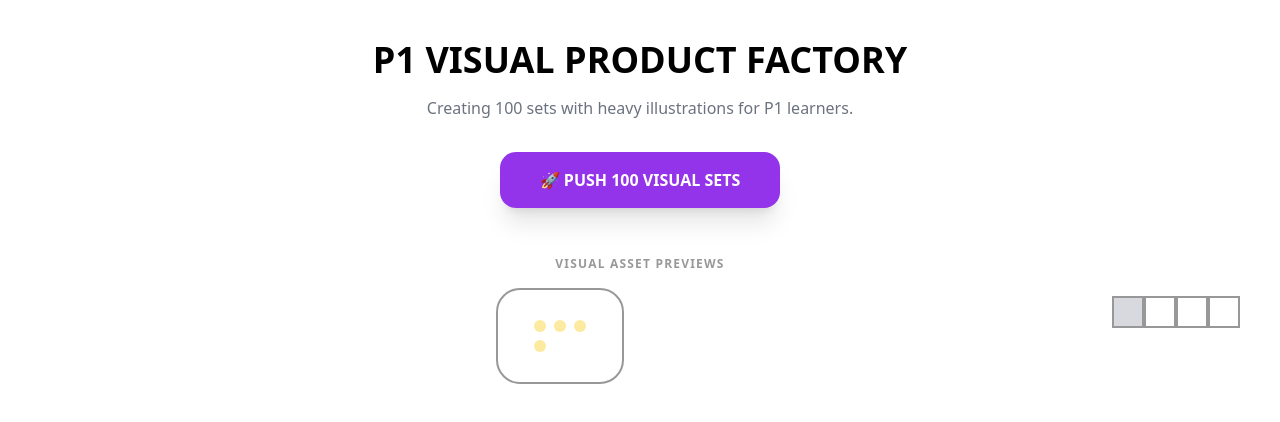
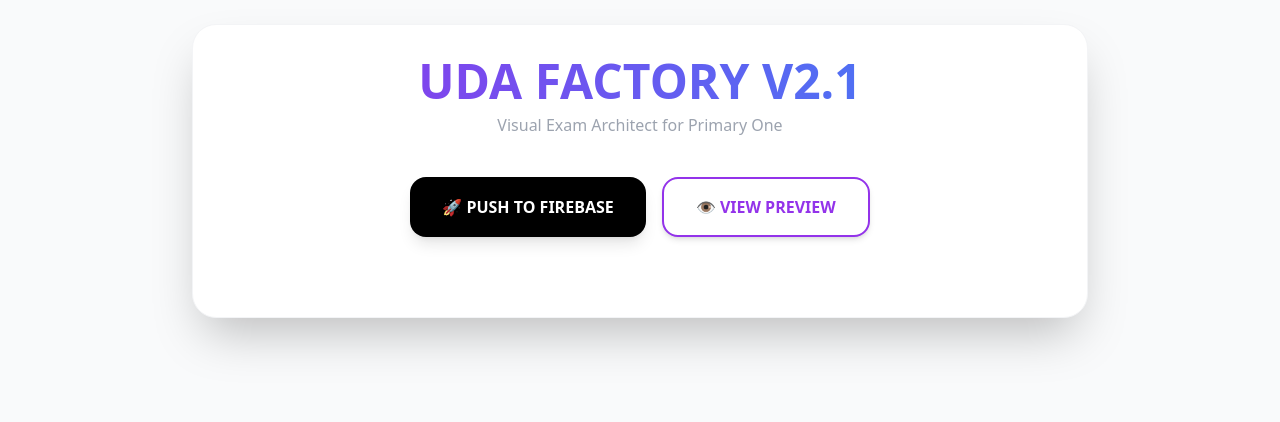
Before and after one commit to bwanking/asa, a React (Create React App) app: page / in a window 1280 px wide. Shown: the top 422 px of the page. Built offline with nearby package versions, Linux system fonts and the light colour scheme; the HTML template or start-up script is replaced by a standard one.

Commit message:
Update App.js

```diff
--- a/src/App.js
+++ b/src/App.js
@@ -1,24 +1,25 @@
-
 import React, { useState } from 'react';
 import { db } from './firebase';
 import { doc, setDoc } from 'firebase/firestore';
 
-// --- 1. ASSET PREVIEW (Linter Fix & Visual Test) ---
+// --- VISUAL COMPONENTS FOR PREVIEW ---
 const MathSVG = {
   SetObjects: ({ count, itemType }) => (
-    <div className="border-2 border-black rounded-3xl p-4 w-32 h-24 flex items-center justify-center bg-white relative mx-auto">
-      <div className="grid grid-cols-3 gap-2">
+    <div className="border-2 border-purple-200 rounded-2xl p-4 w-40 h-28 flex items-center justify-center bg-white shadow-inner mx-auto">
+      <div className="grid grid-cols-3 gap-3">
         {Array.from({ length: count }).map((_, i) => (
-          <div key={i} className={`w-3 h-3 rounded-full ${itemType === 'star' ? 'bg-yellow-400' : 'bg-blue-500'}`}></div>
+          <div key={i} className={`w-4 h-4 rounded-full ${itemType === 'stars' ? 'bg-yellow-400 shadow-[0_0_8px_orange]' : 'bg-blue-500'}`}></div>
         ))}
       </div>
     </div>
   ),
-  FractionBox: ({ shaded, total }) => (
-    <div className="flex justify-center my-2">
+  FractionBox: ({ shaded, total, shape }) => (
+    <div className="flex justify-center my-4">
+      <div className={`flex border-4 border-black overflow-hidden ${shape === 'circle' ? 'rounded-full' : 'rounded-lg'}`}>
         {Array.from({ length: total }).map((_, i) => (
-        <div key={i} className={`w-8 h-8 border-2 border-black ${i < shaded ? 'bg-gray-400' : 'bg-white'}`}></div>
+          <div key={i} className={`w-12 h-12 border-r-2 border-black last:border-r-0 ${i < shaded ? 'bg-blue-400' : 'bg-white'}`}></div>
         ))}
+      </div>
     </div>
   )
 };
@@ -26,24 +27,18 @@ const MathSVG = {
 const App = () => {
   const [loading, setLoading] = useState(false);
   const [count, setCount] = useState(0);
+  const [previewData, setPreviewData] = useState(null);
 
-  const uploadP1VisualSets = async () => {
-    setLoading(true);
-    const themes = ["Nature", "Home", "School", "Toys", "Animals"];
-
-    for (let setId = 1; setId <= 100; setId++) {
+  // Function to generate the questions (used for both Preview and Upload)
+  const generateQuestions = (setId) => {
     let questions = [];
-      const theme = themes[setId % themes.length];
-      const year = 1990 + setId - 1;
-
     for (let i = 1; i <= 50; i++) {
       const seed = (setId * 100) + i;
       const topic = i % 5;
-        // Restored original structure + added the shape field you requested
       let q = { q: "", ans: "", options: [], artType: null, artValue: null, shape: "" };
 
       switch(topic) {
-          case 0: // VISUAL SETS
+        case 0:
           const memberCount = (seed % 4) + 2;
           const item = ["balls", "stars", "trees", "cups"][seed % 4];
           q.q = `Look at the picture. How many ${item} are in the set?`;
@@ -52,18 +47,16 @@ const App = () => {
           q.artType = "set_visual";
           q.artValue = { count: memberCount, item: item };
           break;
-
-          case 1: // VISUAL FRACTIONS
+        case 1:
           const totalParts = (seed % 2 === 0) ? 2 : 4;
           q.q = `What fraction of the shape is shaded?`;
           q.ans = `1/${totalParts}`;
           q.options = [q.ans, "2/1", "1/1", "0/4"].sort(() => Math.random() - 0.5);
           q.artType = "fraction_visual";
           q.artValue = { shaded: 1, total: totalParts };
-            q.shape = "square"; // Added shape to the fraction question
+          q.shape = seed % 2 === 0 ? "circle" : "square";
           break;
-
-          case 2: // ADDITION WITH PICTURES
+        case 2:
           const n1 = (seed % 3) + 1;
           const n2 = (seed % 3) + 1;
           q.q = `Count the items and add: ${n1} + ${n2} =`;
@@ -72,8 +65,7 @@ const App = () => {
           q.artType = "addition_visual";
           q.artValue = { val1: n1, val2: n2 };
           break;
-
-          default: // BASIC NUMBER WORK
+        default:
           const num = (seed % 20);
           q.q = `Which number comes after ${num}?`;
           q.ans = `${num + 1}`;
@@ -81,8 +73,24 @@ const App = () => {
       }
       questions.push(q);
     }
+    return questions;
+  };
 
-      // RESTORED: Pointing back to p1_mathematics
+  const handlePreview = () => {
+    const sampleSet = generateQuestions(1); // Preview Set 1
+    setPreviewData(sampleSet);
+  };
+
+  const uploadP1VisualSets = async () => {
+    if (!window.confirm("This will upload 100 sets to Firebase. Continue?")) return;
+    setLoading(true);
+    const themes = ["Nature", "Home", "School", "Toys", "Animals"];
+
+    for (let setId = 1; setId <= 100; setId++) {
+      const questions = generateQuestions(setId);
+      const theme = themes[setId % themes.length];
+      const year = 1990 + setId - 1;
+
       await setDoc(doc(db, "UDA_EXAMS", `p1_mathematics_${year}`), {
         metadata: { class: "P1", subject: "MATHEMATICS", theme, setId, year: year.toString() },
         questions
@@ -90,28 +98,70 @@ const App = () => {
       setCount(setId);
     }
     setLoading(false);
-    alert("100 P1 Visual Sets Uploaded!");
+    alert("Success! 100 Sets are now in Firebase.");
   };
 
   return (
-    <div className="p-10 text-center font-sans">
-      <h1 className="text-4xl font-black mb-4">P1 VISUAL PRODUCT FACTORY</h1>
-      <p className="mb-8 text-gray-500">Creating 100 sets with heavy illustrations for P1 learners.</p>
+    <div className="min-h-screen bg-gray-50 p-6 font-sans text-slate-800">
+      <div className="max-w-4xl mx-auto bg-white rounded-3xl shadow-2xl p-8 border border-gray-100">
+        <header className="text-center mb-10">
+          <h1 className="text-5xl font-black text-transparent bg-clip-text bg-gradient-to-r from-purple-600 to-blue-500 mb-2">
+            UDA FACTORY V2.1
+          </h1>
+          <p className="text-gray-400 font-medium">Visual Exam Architect for Primary One</p>
+        </header>
 
+        <div className="flex flex-wrap gap-4 justify-center mb-12">
           <button
             onClick={uploadP1VisualSets}
             disabled={loading}
-        className="bg-purple-600 text-white px-10 py-4 rounded-2xl font-bold shadow-xl hover:bg-purple-700"
+            className="bg-black text-white px-8 py-4 rounded-2xl font-bold shadow-lg hover:scale-105 transition-transform disabled:opacity-50"
           >
-        {loading ? `Uploading Set ${count}...` : "🚀 PUSH 100 VISUAL SETS"}
+            {loading ? `Uploading ${count}/100...` : "🚀 PUSH TO FIREBASE"}
           </button>
 
-      <div className="mt-12 opacity-40">
-        <p className="text-xs font-bold uppercase tracking-widest">Visual Asset Previews</p>
-        <div className="flex justify-center gap-8 mt-4">
-          <MathSVG.SetObjects count={4} itemType="star" />
-          <MathSVG.FractionBox shaded={1} total={4} />
+          <button
+            onClick={handlePreview}
+            className="bg-white text-purple-600 border-2 border-purple-600 px-8 py-4 rounded-2xl font-bold shadow-md hover:bg-purple-50 transition-colors"
+          >
+            👁️ VIEW PREVIEW
+          </button>
         </div>
+
+        {previewData && (
+          <div className="space-y-8 animate-in fade-in slide-in-from-bottom-4 duration-700">
+            <h2 className="text-2xl font-bold border-b pb-2">Previewing Set 1 (First 5 Questions)</h2>
+            <div className="grid gap-6">
+              {previewData.slice(0, 5).map((item, idx) => (
+                <div key={idx} className="p-6 bg-slate-50 rounded-2xl border border-slate-200">
+                  <span className="text-xs font-bold text-purple-500 uppercase">Question {idx + 1}</span>
+                  <p className="text-lg font-semibold mb-4">{item.q}</p>
+
+                  {/* VISUALS SECTION */}
+                  <div className="mb-6">
+                    {item.artType === 'set_visual' && <MathSVG.SetObjects count={item.artValue.count} itemType={item.artValue.item} />}
+                    {item.artType === 'fraction_visual' && <MathSVG.FractionBox shaded={1} total={item.artValue.total} shape={item.shape} />}
+                    {item.artType === 'addition_visual' && (
+                      <div className="flex items-center justify-center gap-4">
+                         <MathSVG.SetObjects count={item.artValue.val1} itemType="balls" />
+                         <span className="text-3xl font-bold">+</span>
+                         <MathSVG.SetObjects count={item.artValue.val2} itemType="balls" />
+                      </div>
+                    )}
+                  </div>
+
+                  <div className="grid grid-cols-2 gap-3">
+                    {item.options.map(opt => (
+                      <div key={opt} className={`p-3 text-center rounded-xl border-2 ${opt === item.ans ? 'border-green-500 bg-green-50' : 'border-gray-200 bg-white'}`}>
+                        {opt}
+                      </div>
+                    ))}
+                  </div>
+                </div>
+              ))}
+            </div>
+          </div>
+        )}
       </div>
     </div>
   );
```
Lines whose indentation alone changed are shown as unchanged.
